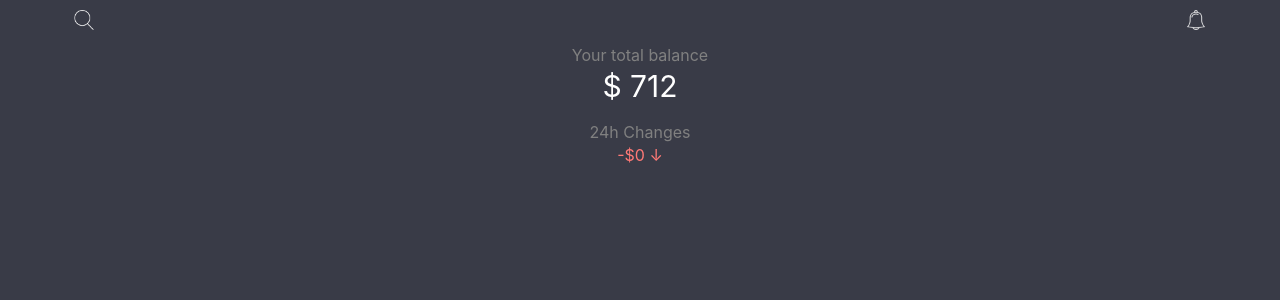
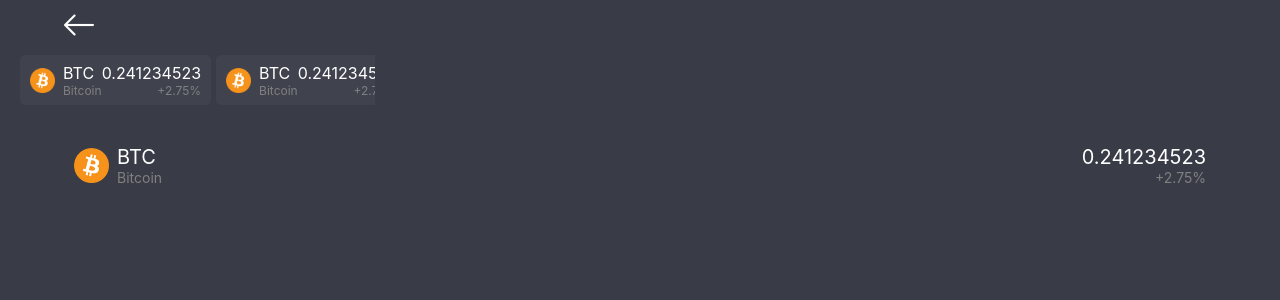
Before and after one commit to aleksey-ilin/test-task-changenow, a React (Create React App) app: page /rate in a window 1280 px wide. Shown: the top 300 px of the page. Built offline with nearby package versions, Linux system fonts and the light colour scheme; no server answers.

Commit message:
add routing

```diff
--- a/package.json
+++ b/package.json
@@ -9,7 +9,7 @@
     "react": "^16.7.0",
     "react-dom": "^16.7.0",
     "react-redux": "^6.0.0",
-    "react-router": "^4.3.1",
+    "react-router-dom": "^4.3.1",
     "react-scripts": "2.1.3",
     "redux": "^4.0.1",
     "redux-actions": "^2.6.4",
--- a/src/actions/index.js
+++ b/src/actions/index.js
@@ -18,8 +18,7 @@ const amountDollarsETH = _.random(0, 1000);
 const amountDollarsXRP = _.random(0, 1000);
 const totalBalance = amountDollarsBTC + amountDollarsETH + amountDollarsXRP;
 
-export const addTotalBalanceToState = () => dispatch => (
-  dispatch(addTotalBalance(new Intl.NumberFormat().format(totalBalance))));
+export const addTotalBalanceToState = () => dispatch => dispatch(addTotalBalance(totalBalance));
 
 export const addTotalChange24hToState = currencies => (dispatch) => {
   const result = Object.keys(currencies)
--- a/src/components/App.jsx
+++ b/src/components/App.jsx
@@ -1,11 +1,17 @@
 import React from 'react';
+import { BrowserRouter, Switch, Route } from 'react-router-dom';
 import styles from './App.module.css';
 import MainScreen from '../containers/MainScreen';
-// import CryptoRate from './CryptoRate';
+import CryptoRate from '../containers/CryptoRate';
 
 const App = () => (
   <div className={styles.app}>
-    <MainScreen />
+    <BrowserRouter>
+      <Switch>
+        <Route exact path='/' component={MainScreen} />
+        <Route path='/rate' component={CryptoRate} />
+      </Switch>
+    </BrowserRouter>
   </div>
 );
 
--- a/src/components/Crypto.jsx
+++ b/src/components/Crypto.jsx
@@ -1,5 +1,6 @@
 import React from 'react';
 import PropTypes from 'prop-types';
+import { Link } from 'react-router-dom';
 import styles from './Crypto.module.css';
 
 export default class Crypto extends React.Component {
@@ -7,7 +8,8 @@ export default class Crypto extends React.Component {
     const { currencies } = this.props;
     return (
       Object.keys(currencies).map(currency => (
-      <div key={currencies[currency].id} className={styles.root}>
+        <Link to='/rate' key={currencies[currency].id} className={styles.link}>
+          <div className={styles.root}>
             <div className={styles.top}>
               <div className={styles.top_name}>
                 <img className={styles.top_icon} src={currencies[currency].icon} alt=""/>
@@ -39,6 +41,7 @@ export default class Crypto extends React.Component {
               </div>
             </div>
           </div>
+        </Link>
       ))
     );
   }
--- a/src/components/Crypto.module.css
+++ b/src/components/Crypto.module.css
@@ -1,3 +1,7 @@
+.link {
+  text-decoration: none;
+}
+
 .root {
   height: 120px;
   width: 100%;
--- a/src/components/CryptoRate.jsx
+++ b/src/components/CryptoRate.jsx
@@ -1,5 +1,6 @@
 import React from 'react';
 import PropTypes from 'prop-types';
+import { Link } from 'react-router-dom';
 import styles from './CryptoRate.module.css';
 import CryptoMin from './CryptoMin';
 import leftArrow from '../icons/left-arrow.png';
@@ -17,7 +18,9 @@ export default class MainScreen extends React.Component {
     return (
       <div className={styles.root}>
         <nav className={styles.navbar}>
-          <img className={styles.navbar_item} src={leftArrow} alt=""/>
+          <Link to='/'>
+            <img className={styles.navbar_item} src={leftArrow} alt=""/>
+          </Link>
         </nav>
         <div className={styles.crypto_list}>
           <CryptoMin />
--- a/src/components/MainScreen.jsx
+++ b/src/components/MainScreen.jsx
@@ -20,7 +20,7 @@ export default class MainScreen extends React.Component {
         </nav>
         <div className={styles.balance}>
           <p className={styles.balance_title}>Your total balance</p>
-          <p className={styles.balance_dollars}>$ {totalBalance}</p>
+          <p className={styles.balance_dollars}>$ {new Intl.NumberFormat().format(totalBalance)}</p>
           <p className={styles.balance_title}>24h Changes</p>
           {totalChangeLast24h > 0
             ? <p className={styles.balance_changes_profit}>+${totalChangeLast24h} &uarr;</p>
@@ -35,6 +35,6 @@ export default class MainScreen extends React.Component {
 }
 
 MainScreen.propTypes = {
-  totalBalance: PropTypes.string,
+  totalBalance: PropTypes.number,
   totalChangeLast24h: PropTypes.number,
 };
--- /dev/null
+++ b/src/containers/CryptoRate.js
@@ -0,0 +1,10 @@
+import { connect } from 'react-redux';
+import Component from '../components/CryptoRate';
+import * as actionCreators from '../actions';
+
+const Container = connect(
+  state => state,
+  actionCreators,
+)(Component);
+
+export default Container;
```
Also changed, not shown: 1 other file (tests, documents, lock files or other folders). Lines whose indentation alone changed are shown as unchanged.
